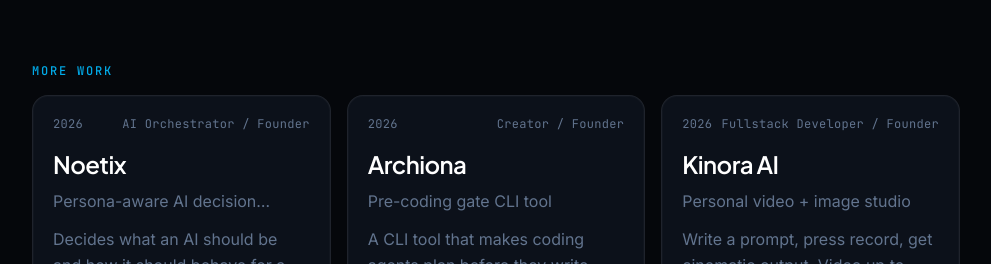
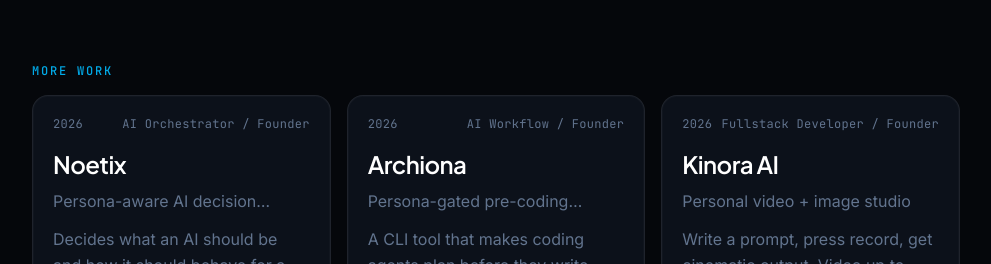
Before and after one commit to Javabutdif/Portfolio-Archiona, a React (Vite) app: page / in a window 1280 px wide. Shown: the part 2308-2572 px from the top of the page, without its empty margins (144-1135 px from the left). Built offline with nearby package versions, Linux system fonts and the light colour scheme.

Commit message:
feat: enhance project details for Archiona with improved subtitle and description

```diff
--- a/src/projects.js
+++ b/src/projects.js
@@ -40,14 +40,14 @@ export const projects = [
   {
     id: 7,
     title: "Archiona",
-    subtitle: "Pre-coding gate CLI tool",
+    subtitle: "Persona-gated pre-coding workflow for AI agents",
     description:
-      "A CLI tool that makes coding agents plan before they write code. Scaffolds .archiona/, creates reviewable plans, seeds skills, and wires into opencode/Cursor/Cline/Copilot. Approve the plan, then it codes.",
-    tech: ["Node.js", "TypeScript", "npm CLI"],
+      "A CLI tool that makes coding agents plan before they write code. Scaffolds .archiona/, creates reviewable plans, decomposes goals into persona-gated tasks, and auto-injects the active persona skill into each agent's instruction file via `archiona hook`. Eight-phase workflow — evidence, design, tests, approval, build, validate, review — with a 15-persona registry (pm, researcher, architect, developer, qa, reviewer, security, etc.) and skills the agent follows instead of its own defaults. Wires into opencode, Cursor, Cline, Copilot, Continue, Codex, and Aider.",
+    tech: ["Node.js", "TypeScript", "npm CLI", "Markdown"],
     demoLink: "#",
     linkLabel: "View on npm",
     year: "2026",
-    role: "Creator / Founder",
+    role: "AI Workflow / Founder",
     category: "featured",
   },
   {
```
